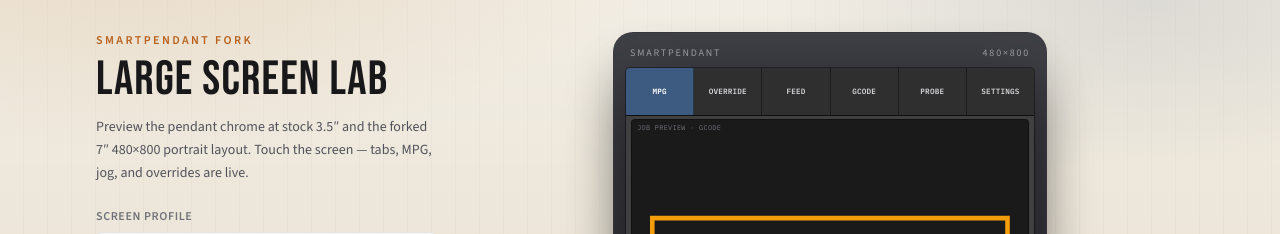
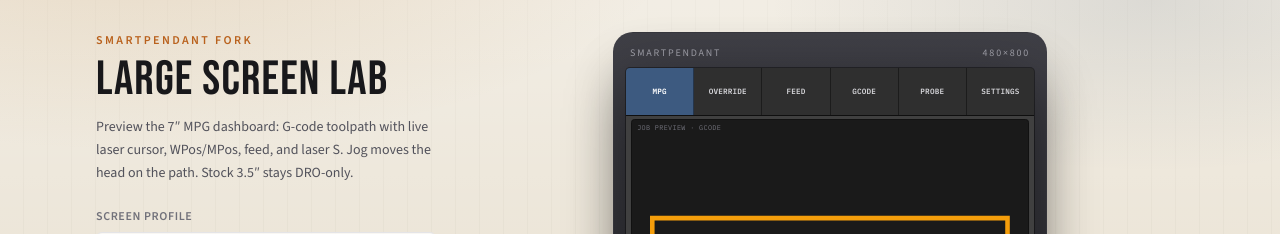
Before and after one commit to MikonosII/pendant-large-display, a Next.js app in the folder simulator/: page / in a window 1280 px wide. Shown: the top 234 px of the page. Built offline with nearby package versions, Linux system fonts and the light colour scheme.

Commit message:
Update layout lab copy for toolpath dashboard

```diff
--- a/simulator/src/components/pendant/LayoutLab.tsx
+++ b/simulator/src/components/pendant/LayoutLab.tsx
@@ -38,9 +38,9 @@ export function LayoutLab() {
             Large Screen Lab
           </h1>
           <p className="mt-3 text-sm leading-relaxed text-zinc-600">
-            Preview the pendant chrome at stock 3.5″ and the forked 7″ 480×800
-            portrait layout. Touch the screen — tabs, MPG, jog, and overrides
-            are live.
+            Preview the 7″ MPG dashboard: G-code toolpath with live laser
+            cursor, WPos/MPos, feed, and laser S. Jog moves the head on the
+            path. Stock 3.5″ stays DRO-only.
           </p>
         </div>
 
```
